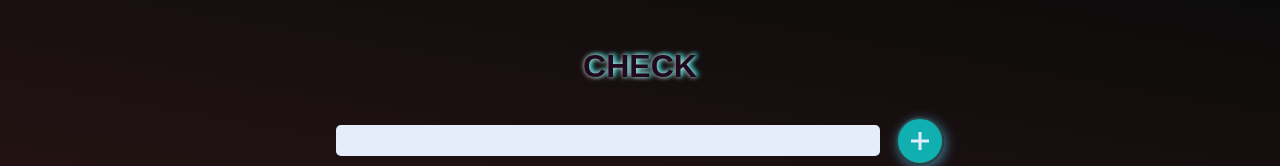
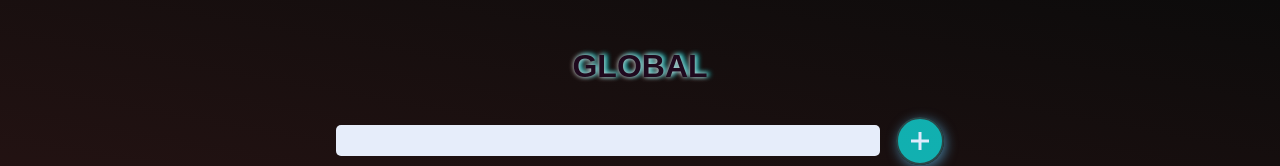
Before and after one commit to SurendraKumarRout/Todos-App, a React (Create React App) app: page / in a window 1280 px wide. Shown: the top 166 px of the page. Built offline with nearby package versions, Linux system fonts and the light colour scheme; a web font is replaced by a local one.

Commit message:
Update App.js

```diff
--- a/src/App.js
+++ b/src/App.js
@@ -17,7 +17,7 @@ function App ()
         transition={{ type: "spring", duration: 0.5 }}
         whileHover={{ scale: 1.2 }}
       >
-        CHECK
+        GLOBAL
       </motion.h1>
       <motion.div
         initial={{ y: 1000 }}
```
